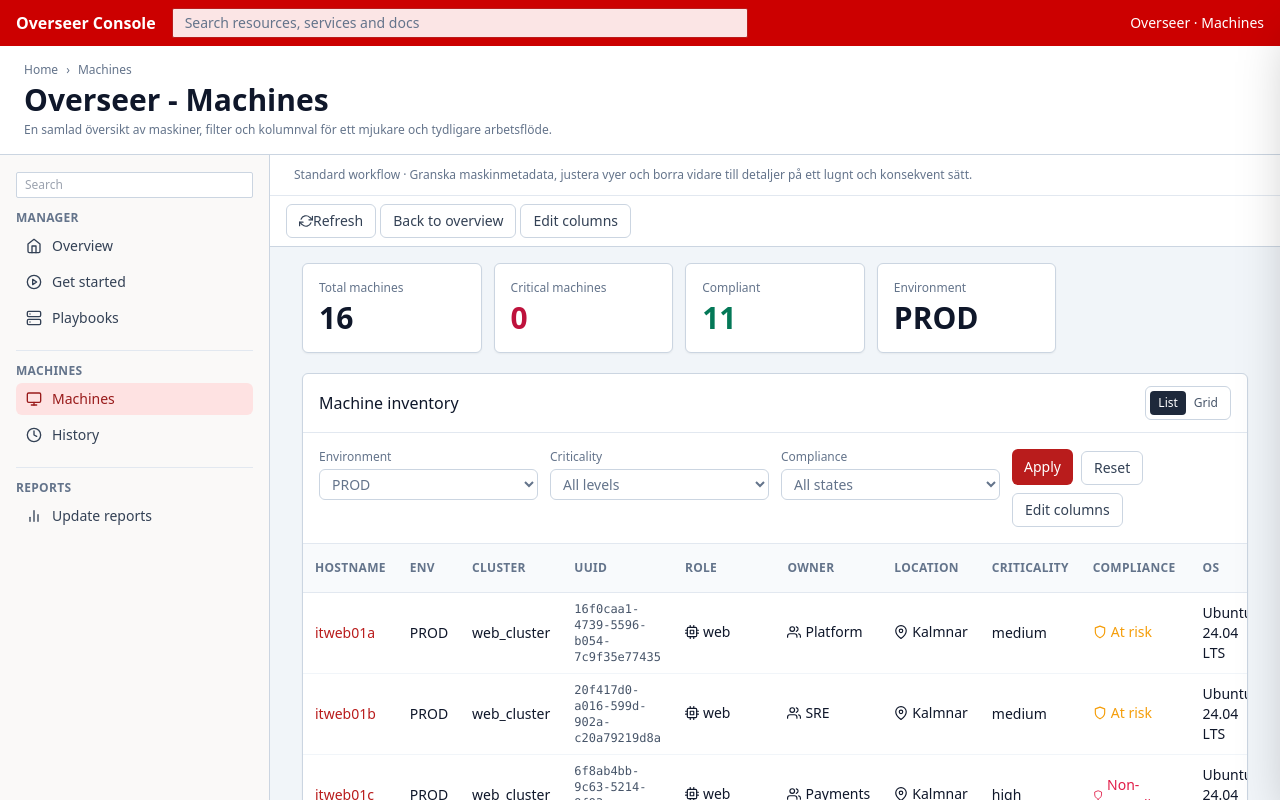
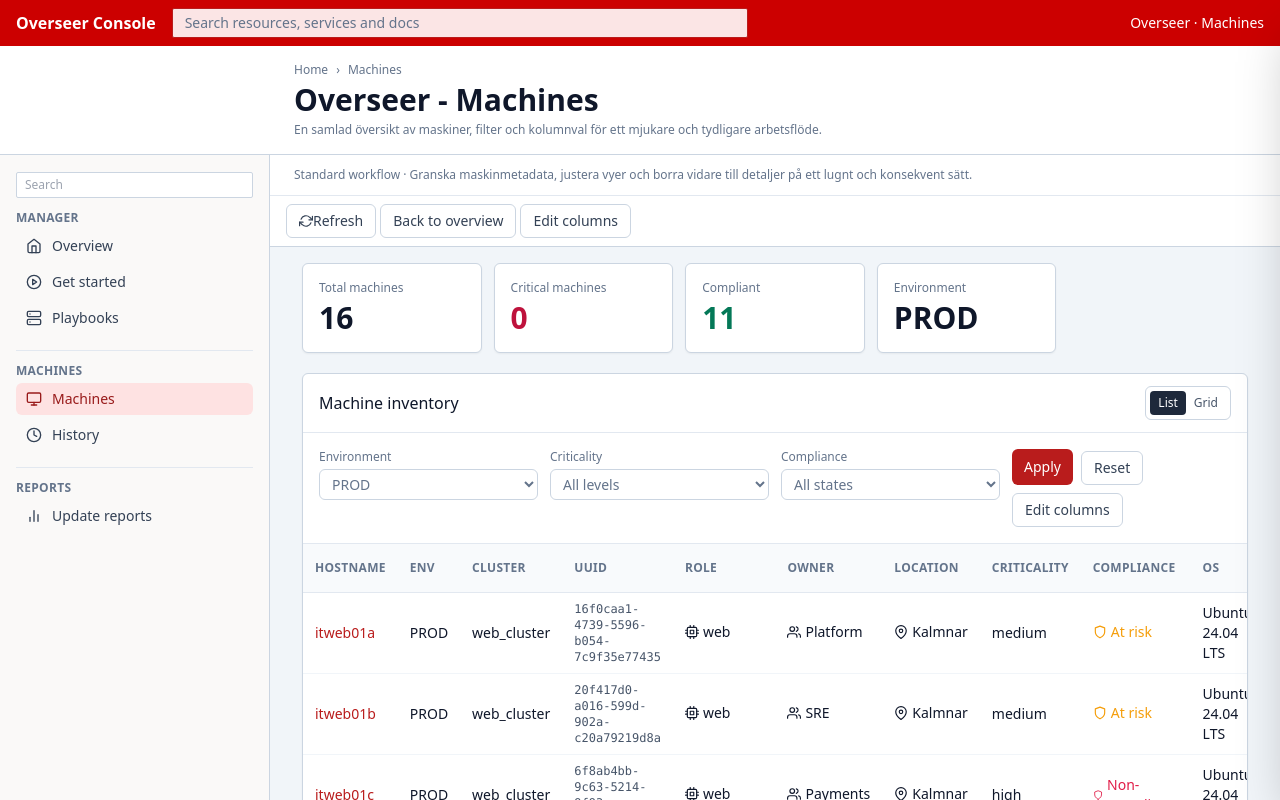
Before and after one commit to 01Karl/autopatch, a Next.js app in the folder dashboard/: page /machines in a window 1280 px wide. Shown: the top 800 px of the page. Built offline with nearby package versions, Linux system fonts and the light colour scheme.

Commit message:
Align page intro with main pane content

```diff
--- a/dashboard/src/app/globals.css
+++ b/dashboard/src/app/globals.css
@@ -10,7 +10,7 @@ body {@apply bg-[#f3f2f1] text-slate-900;}
 .header-search {@apply hidden w-full max-w-xl rounded-sm border border-red-700 bg-red-50/95 px-3 py-1 text-sm text-slate-900 placeholder:text-slate-500 md:block;}
 .header-user {@apply ml-auto text-xs md:text-sm;}
 
-.shell-page-intro {@apply border-b border-slate-300 bg-white px-6 py-4;}
+.shell-page-intro {@apply border-b border-slate-300 bg-white px-6 py-4 md:pl-[294px];}
 .shell-page-title {@apply text-3xl font-semibold text-slate-900;}
 .shell-page-subtitle {@apply mt-1 text-xs text-slate-500;}
 .shell-page-breadcrumbs {@apply mb-1 flex flex-wrap items-center gap-2 text-xs text-slate-500;}
```
